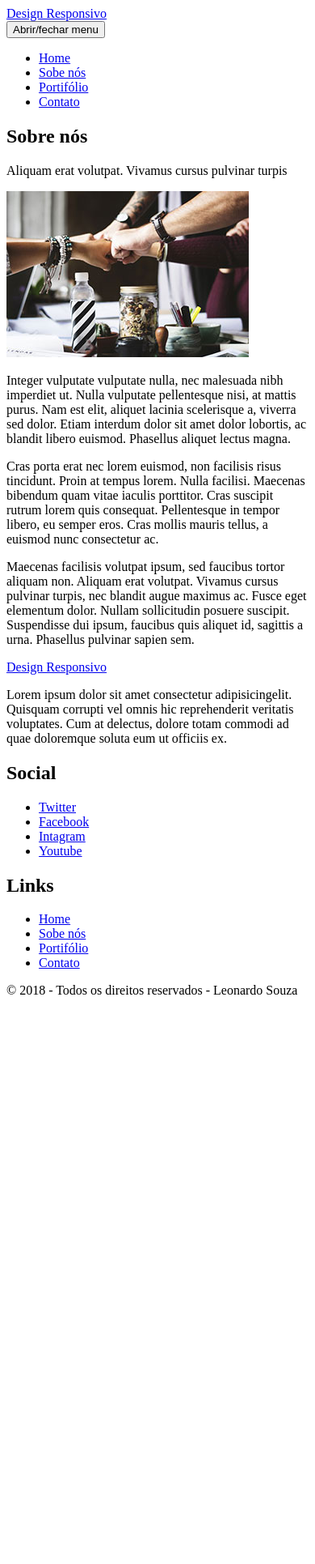
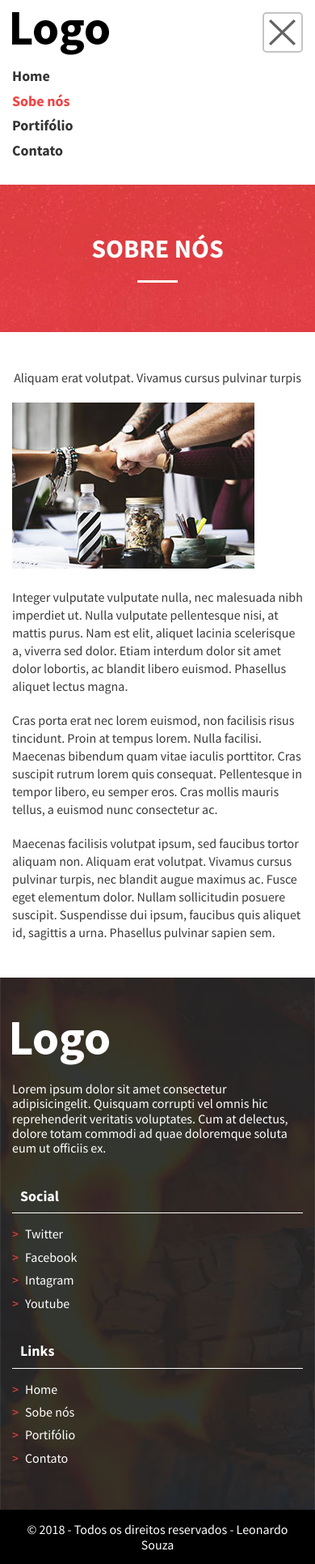
Before and after one commit to leosouza-dev/mobile-first, a PHP site: page /sobre.html in a window 390 px wide. Shown: the whole page at 81% size. Before the commit the page ends 1228 px from the top, so only its background shows below. Run offline with PHP 8.4, Linux system fonts and the light colour scheme.

Commit message:
finalizado página sobre - html e css - no mobile

```diff
--- /dev/null
+++ b/css/style-pagina.css
@@ -0,0 +1,43 @@
+/* cabeçalho */
+.pagina-cabecalho{
+    background-color: #dd3f3f;
+    background-image: url(../img/cabecalho-pagina-bg.jpg);
+    background-attachment: fixed;
+    color: white;
+    padding-top: 40px;
+    padding-bottom: 40px;
+}
+
+.pagina-cabecalho__titulo{
+    text-align: center;
+    text-transform: uppercase;
+}
+
+.pagina-cabecalho__titulo::after{
+    content: '';
+    display: block;
+    height: 3px;
+    width: 50px;
+    background-color: #fff;
+    margin: 0 auto;
+    margin-top: 20px;
+}
+
+/* conteúdo principal */
+
+.pagina-conteudo{
+    padding: 15px;
+    padding-top: 25px;
+    padding-bottom: 25px;
+}
+
+.pagina-conteudo > p{
+    color: #3a3a3a;
+    line-height: 22px;
+    margin-top: 20px;
+    margin-bottom: 20px;
+}
+
+.text-center{
+    text-align: center;
+}
--- a/css/style.css
+++ b/css/style.css
@@ -1,5 +1,10 @@
 *{
     box-sizing: border-box;
+}
+
+img{
+    max-width: 100%;
+    height: auto;
 }
 
 body{
@@ -24,6 +29,10 @@ body{
     margin: 0;
 }
 
+.logo--branco{
+    background-image: url(../img/logotipo-branco.png);
+}
+
 /* botão do menu principal - BEM */
 
 .menu-principal__btn{
@@ -39,6 +48,10 @@ body{
     border-style: solid;
     border-radius: 5px;
     cursor: pointer;
+
+    position: absolute;
+    top: 15px;
+    right: 15px;
 }
 
 .menu-principal__btn--fechar{
@@ -60,11 +73,61 @@ body{
     display: block; /* necessário colcar pois o link e displey inline - não aceita valores de margim, etc*/
     font-size: 18px;
 
-    position: absolute;
-    top: 15px;
-    right: 15px;
+
 }
 
 .menu-principal__item--atual{
     color: #F44242;
 }
+
+/* rodape */
+
+.rodape{
+    color: #fff;
+}
+.rodape .logo{
+    margin-bottom: 20px;
+}
+
+.rodape__linha-1{
+    background-color: #272525;
+    background-image: url(../img/rodape-bg.jpg);
+    background-size: cover;
+    background-repeat: no-repeat;
+    padding: 15px;
+}
+
+.rodape__linha-2{
+    background-color: #000;
+    text-align: center;
+    padding: 15px;
+}
+
+.rodape__coluna{
+    margin-top: 40px;
+    margin-bottom: 40px;
+}
+
+.rodape__titulo{
+    border-bottom: 1px solid #fff;
+    padding: 0 10px 10px 10px;
+    font-size: 18px;
+}
+
+.rodape__lista-links{
+    padding: 0;
+    list-style: none;
+}
+
+.rodape__lista-links__item{
+    color: #FFF;
+    text-decoration: none;
+    margin-bottom: 10px;
+    display: block;
+}
+
+.rodape__lista-links__item::before{
+    content: ">";
+    margin-right: 8px;
+    color: #F44242;
+}
--- a/sobre.html
+++ b/sobre.html
@@ -4,29 +4,33 @@
     <meta charset="UTF-8">
     <meta name="viewport" content="width=device-width, initial-scale=1.0">
     <meta http-equiv="X-UA-Compatible" content="ie=edge">
-    <title>Design Responsivo</title>
+    <title>Design Responsivo - Sobre</title>
+    <link href="https://fonts.googleapis.com/css?family=Source+Sans+Pro:400,400i,600,600i,700,700i" rel="stylesheet">
+    <link rel="stylesheet" href="css/normalize.css">
+    <link rel="stylesheet" href="css/style.css">
+    <link rel="stylesheet" href="css/style-pagina.css">
 </head>
 <body>
-    <header>
-        <a href="index.html">Design Responsivo</a>
-        <nav>
-            <button>Abrir/fechar menu</button>
-            <ul>
-                <li><a href="index.html">Home</a></li>
-                <li><a href="sobre.html">Sobe nós</a></li>
-                <li><a href="portifolio.html">Portifólio</a></li>
-                <li><a href="contato.html">Contato</a></li>
+    <header class="cabecalho">
+        <h1 class="logo">Design Responsivo</h1>
+        <nav class="menu-principal">
+            <button class="menu-principal__btn menu-principal__btn--fechar">Abrir/fechar menu</button>
+            <ul class="menu-principal__lista">
+                <li><a class="menu-principal__item" href="index.html">Home</a></li>
+                <li><a class="menu-principal__item menu-principal__item--atual" href="sobre.html">Sobe nós</a></li>
+                <li><a class="menu-principal__item" href="portifolio.html">Portifólio</a></li>
+                <li><a class="menu-principal__item" href="contato.html">Contato</a></li>
             </ul>
         </nav>
     </header>
 
     <main>
         <article>
-            <header>
-                <h1>Sobre nós</h1>
+            <header class="pagina-cabecalho">
+                <h1 class="pagina-cabecalho__titulo">Sobre nós</h1>
             </header>
-            <section>
-                <p> Aliquam erat volutpat. Vivamus cursus pulvinar turpis</p>
+            <section class="pagina-conteudo">
+                <p class="text-center"> Aliquam erat volutpat. Vivamus cursus pulvinar turpis</p>
                 <img src="img/time-unido.jpg" alt="grupo de pessoas com a mão fechada se tocando simbolizando um time unido">
                 <p>
                     Integer vulputate vulputate nulla, nec malesuada nibh imperdiet ut. Nulla vulputate pellentesque nisi, at mattis purus. Nam est elit, aliquet lacinia scelerisque a, viverra sed dolor. Etiam interdum dolor sit amet dolor lobortis, ac blandit libero euismod. Phasellus aliquet lectus magna.
@@ -41,33 +45,33 @@
         </article>
     </main>
 
-    <footer>
-        <div>
-            <div>
-                <a href="index.html">Design Responsivo</a>
+    <footer class="rodape">
+        <div class="rodape__linha-1">
+            <div class="rodape__coluna">
+                <a class="logo logo--branco" href="index.html">Design Responsivo</a>
                 <p>Lorem ipsum dolor sit amet consectetur adipisicingelit. Quisquam corrupti vel omnis hic reprehenderit veritatis voluptates. Cum at delectus, dolore totam commodi ad quae doloremque soluta eum ut officiis ex.</p>
             </div>
-            <div>
-                <h2>Social</h2>
-                <ul>
-                    <li><a target="_blank" href="https://twitter.com">Twitter</a></li>
-                    <li><a target="_blank" href="https://facebook.com">Facebook</a></li>
-                    <li><a target="_blank" href="https://intagram.com">Intagram</a></li>
-                    <li><a target="_blank" href="https://youtube.com">Youtube</a></li>
+            <div class="rodape__coluna">
+                <h2 class="rodape__titulo" >Social</h2>
+                <ul class="rodape__lista-links" >
+                    <li><a class="rodape__lista-links__item" target="_blank" href="https://twitter.com">Twitter</a></li>
+                    <li><a class="rodape__lista-links__item" target="_blank" href="https://facebook.com">Facebook</a></li>
+                    <li><a class="rodape__lista-links__item" target="_blank" href="https://intagram.com">Intagram</a></li>
+                    <li><a class="rodape__lista-links__item" target="_blank" href="https://youtube.com">Youtube</a></li>
                 </ul>
             </div>
-            <div>
-                <h2>Links</h2>
-                <ul>
-                    <li><a href="index.html">Home</a></li>
-                    <li><a href="sobre.html">Sobe nós</a></li>
-                    <li><a href="portifolio.html">Portifólio</a></li>
-                    <li><a href="contato.html">Contato</a></li>
+            <div class="rodape__coluna">
+                <h2 class="rodape__titulo" >Links</h2>
+                <ul class="rodape__lista-links" >
+                    <li><a class="rodape__lista-links__item" href="index.html">Home</a></li>
+                    <li><a class="rodape__lista-links__item" href="sobre.html">Sobe nós</a></li>
+                    <li><a class="rodape__lista-links__item" href="portifolio.html">Portifólio</a></li>
+                    <li><a class="rodape__lista-links__item" href="contato.html">Contato</a></li>
                 </ul>
             </div>
         </div>
 
-        <div>
+        <div class="rodape__linha-2">
             &copy 2018 - Todos os direitos reservados - Leonardo Souza
         </div>
     </footer>
```
Also changed, not shown: contato.html (+32 -29 lines), index.html (+20 -21 lines), portifolio.html (+32 -29 lines).
